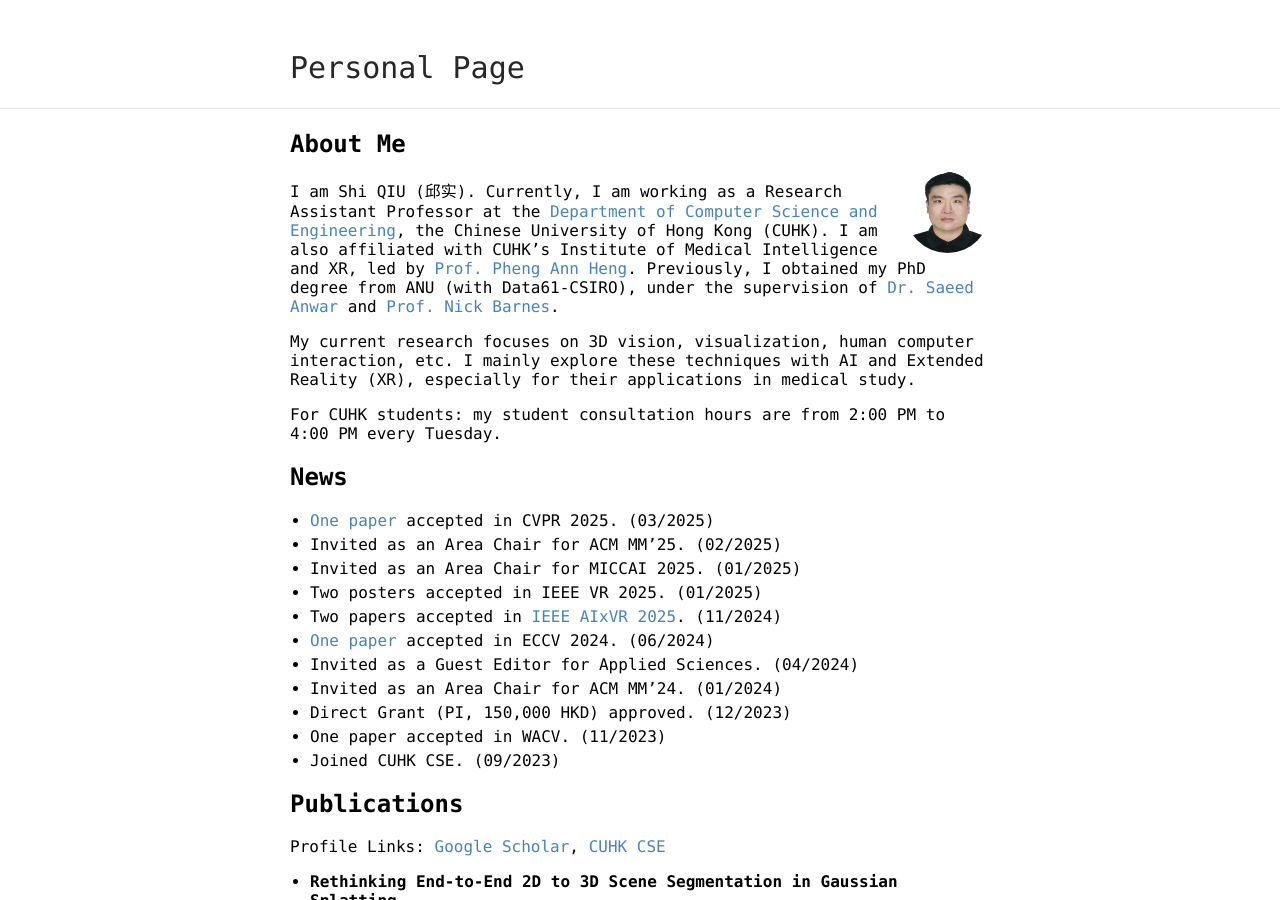
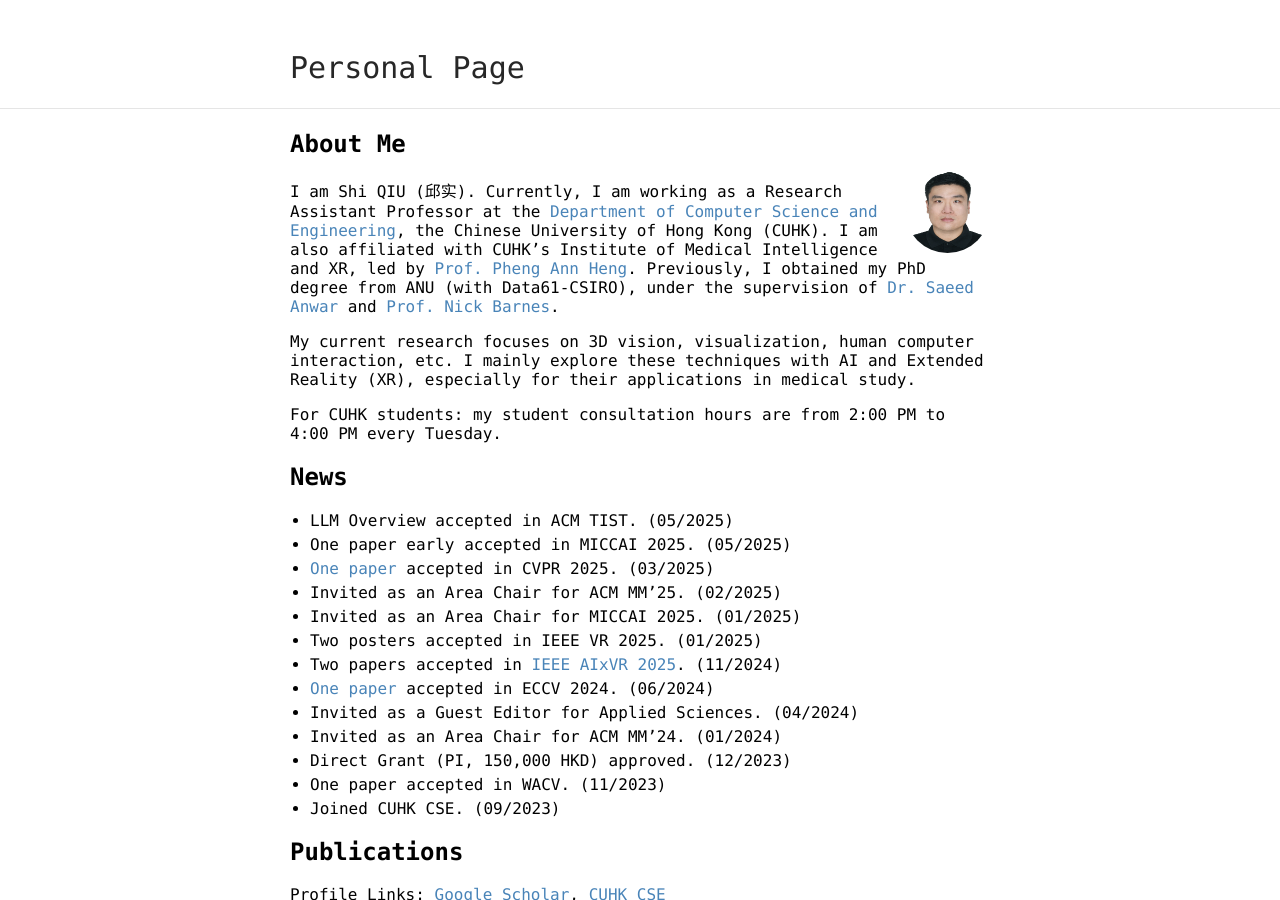
Before and after one commit to ShiQiu0419/ShiQiu0419.github.io, a Jekyll site: the page built from index.md, in a window 1280 px wide and 900 px high. Built offline with Jekyll 4.4.1, drawn with Linux system fonts in a browser that asks for light colours; our own code applies the rules of GitHub Pages for plain Markdown files.

Commit message:
Update index.md

```diff
--- a/index.md
+++ b/index.md
@@ -12,6 +12,8 @@ My current research focuses on 3D vision, visualization, human computer interact
 For CUHK students: my student consultation hours are from 2:00 PM to 4:00 PM every Tuesday.
 
 ## News
+* LLM Overview accepted in ACM TIST. (05/2025)
+* One paper early accepted in MICCAI 2025. (05/2025)
 * [One paper](https://arxiv.org/abs/2503.14029) accepted in CVPR 2025. (03/2025)
 * Invited as an Area Chair for ACM MM'25. (02/2025)
 * Invited as an Area Chair for MICCAI 2025. (01/2025)
```
